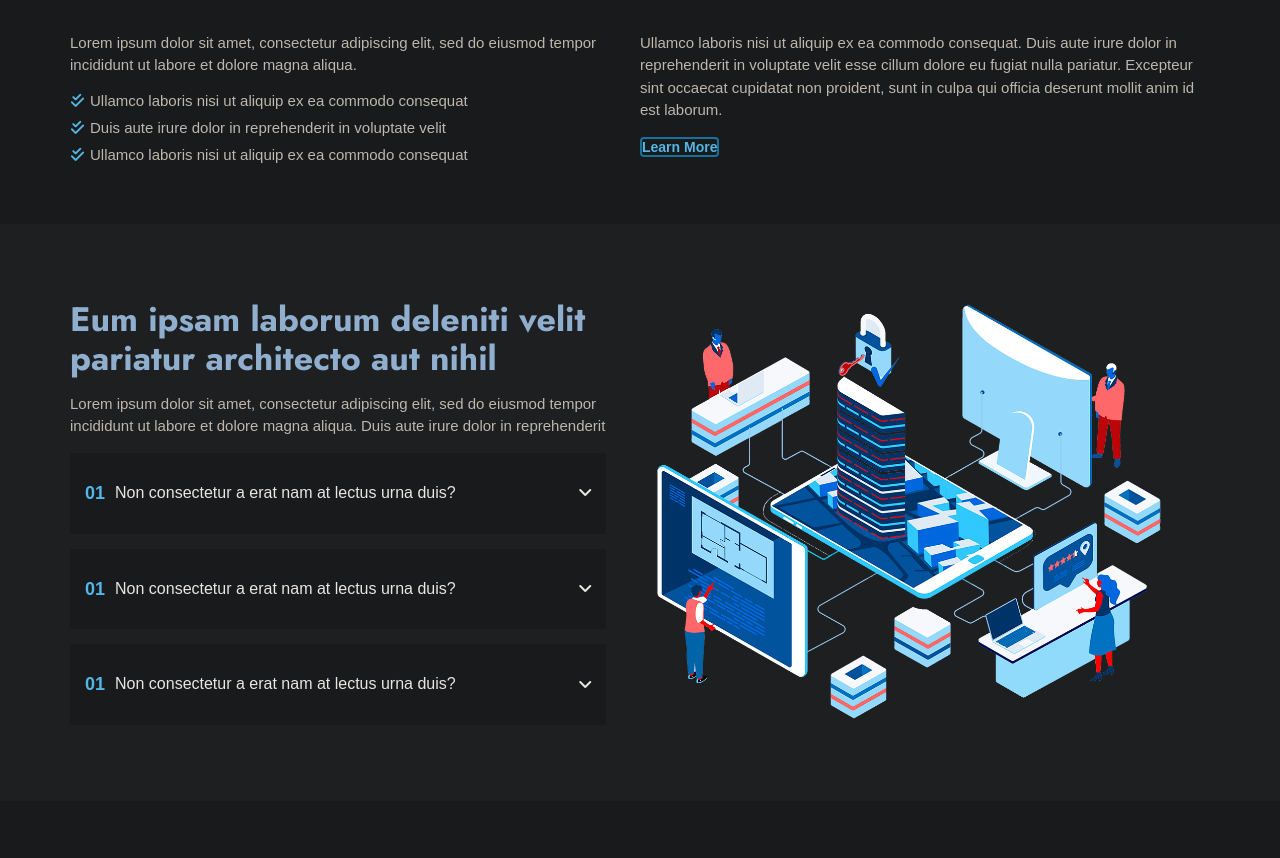
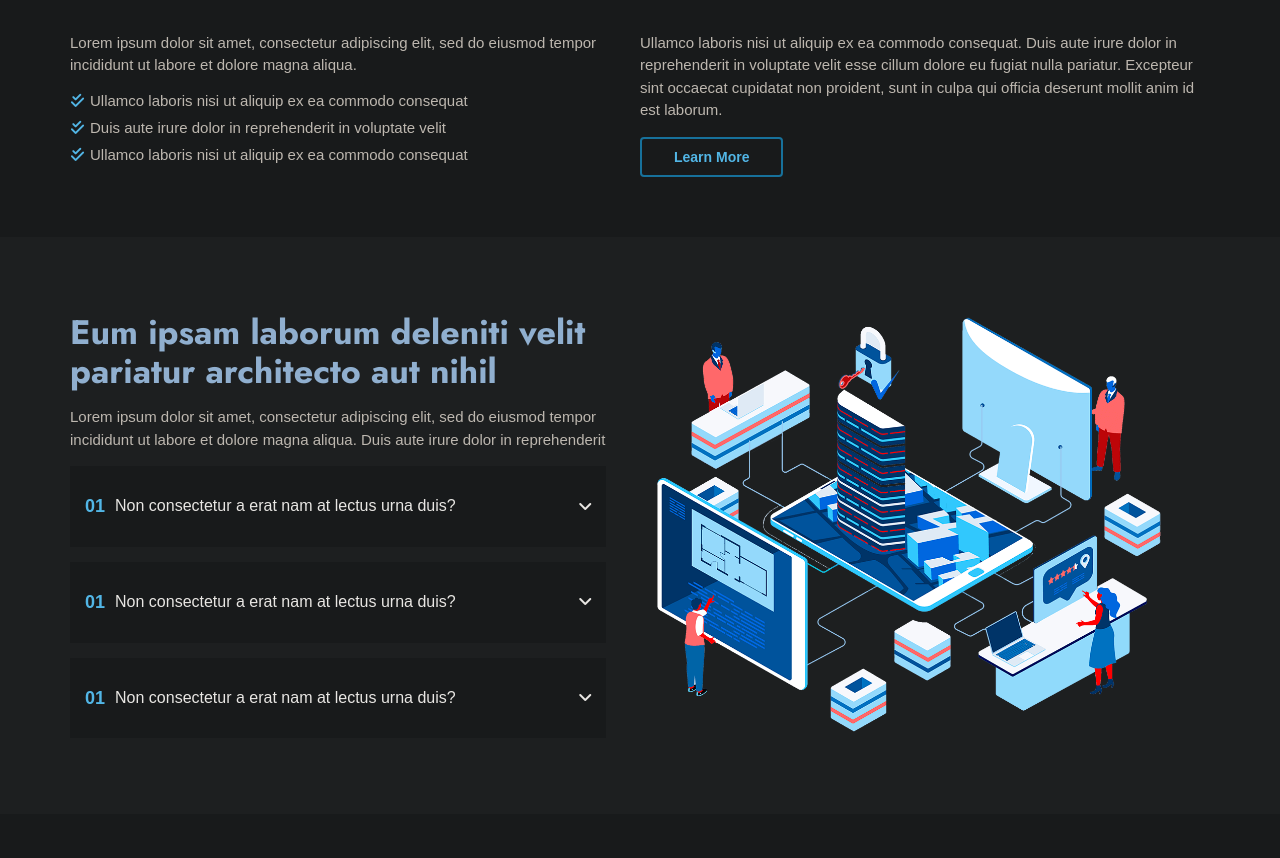
Before and after one commit to ab6ul3ziz/bootstrab-template, a plain HTML site: page index.html in a window 1280 px wide. Shown: the part 840-1698 px from the top of the page. Drawn offline with Linux system fonts and the light colour scheme.

Commit message:
Update main.css

```diff
--- a/css/main.css
+++ b/css/main.css
@@ -359,7 +359,7 @@ ul {
 }
 
 .about-us .box-2 a {
-  padding: 10px 32;
+  padding: 10px 32px;
   border: 2px solid var(--blue-color);
   border-radius: 4px;
   font-weight: bold;
```
